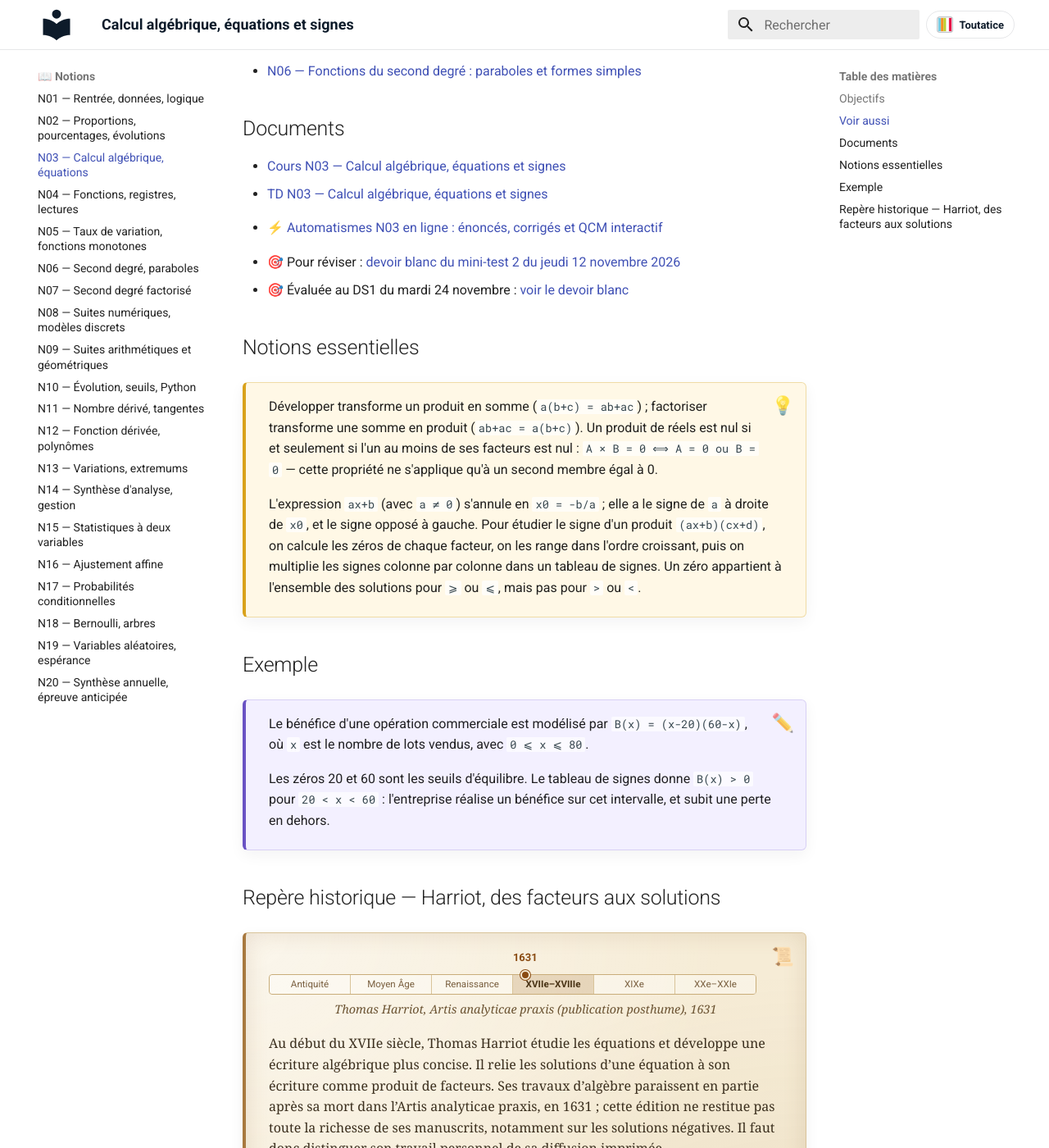
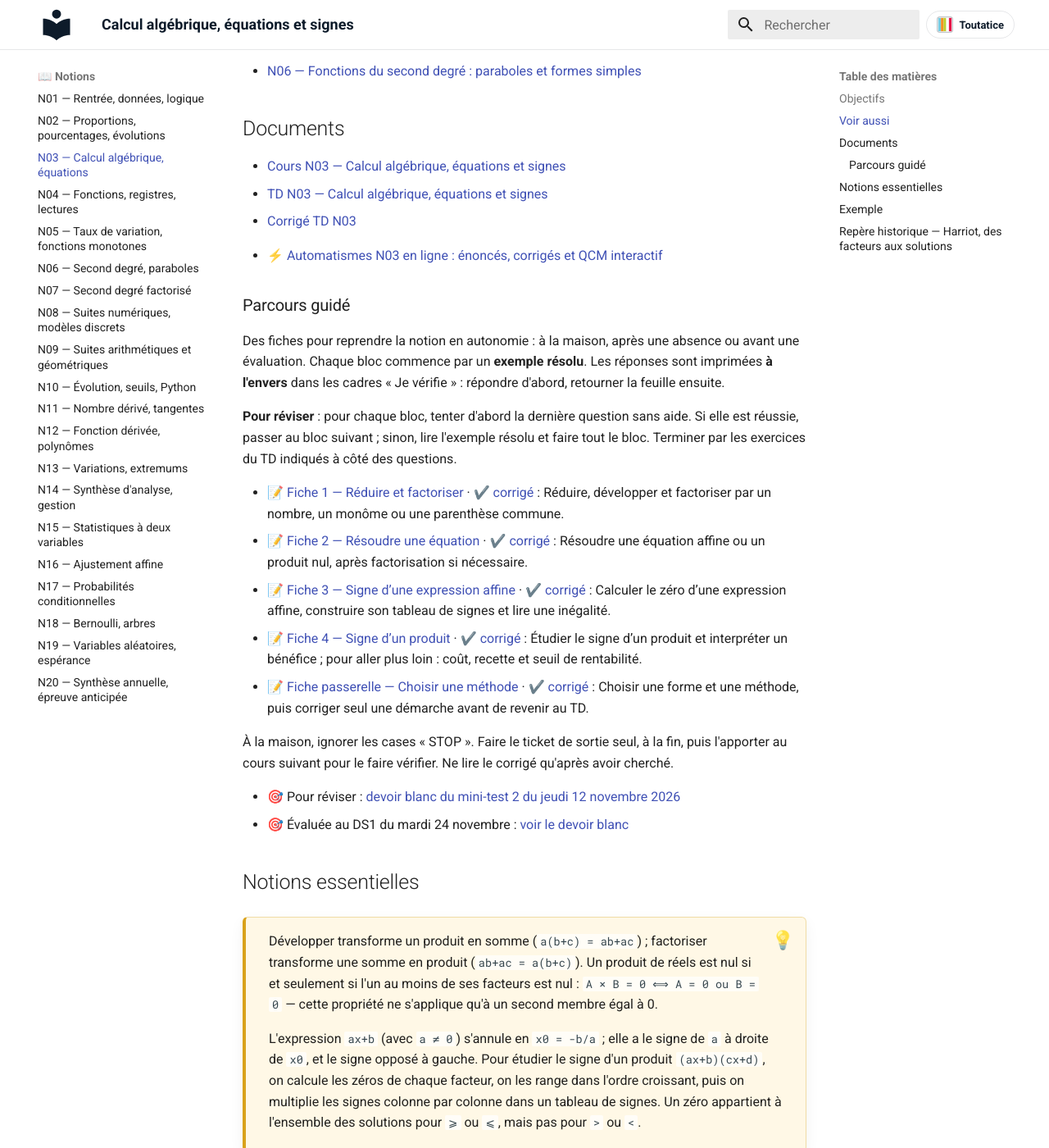
Before and after one commit to vnicolle56610/maths-1stmg, an MkDocs documentation site: the page built from docs/notions/N03-calcul-algebrique-equations.md, in a window 1280 px wide and 1400 px high, scrolled down 663 px. Shown: the whole window at 82% size. Built offline with MkDocs 1.6.1 and Material for MkDocs 9.7.7, drawn with Linux system fonts in a browser that asks for light colours.

Commit message:
Publication automatique : 11 fichier(s) copié(s), 2 page(s) mise(s) à jour
Fichiers copiés :
  - docs/corriges/CORRIGE_TD_N03_CALCUL_ALGEBRIQUE_EQUATIONS_SIGNES.pdf
  - docs/parcours-guide/PARCOURS_GUIDE_N03_FICHE_1.pdf
  - docs/parcours-guide/PARCOURS_GUIDE_N03_FICHE_1_CORRIGE.pdf
  - docs/parcours-guide/PARCOURS_GUIDE_N03_FICHE_2.pdf
  - docs/parcours-guide/PARCOURS_GUIDE_N03_FICHE_2_CORRIGE.pdf
  - docs/parcours-guide/PARCOURS_GUIDE_N03_FICHE_3.pdf
  - docs/parcours-guide/PARCOURS_GUIDE_N03_FICHE_3_CORRIGE.pdf
  - docs/parcours-guide/PARCOURS_GUIDE_N03_FICHE_4.pdf
  - docs/parcours-guide/PARCOURS_GUIDE_N03_FICHE_4_CORRIGE.pdf
  - docs/parcours-guide/PARCOURS_GUIDE_N03_FICHE_5.pdf
  - docs/parcours-guide/PARCOURS_GUIDE_N03_FICHE_5_CORRIGE.pdf

Pages mises à jour :
  - docs/corriges/index.md
  - docs/notions/N03-calcul-algebrique-equations.md

Autres fichiers :
  - publication_manifest.json

Généré par le protocole de publication (publier_ressources_site.py / publier_ressources_gui.py).

```diff
--- a/docs/notions/N03-calcul-algebrique-equations.md
+++ b/docs/notions/N03-calcul-algebrique-equations.md
@@ -31,11 +31,28 @@ Le calcul algébrique permet de transformer des expressions et de résoudre des
 <!-- AUTO-DOCS:START -->
 - [Cours N03 — Calcul algébrique, équations et signes](../cours/COURS_N03_CALCUL_ALGEBRIQUE_EQUATIONS_SIGNES.pdf)
 - [TD N03 — Calcul algébrique, équations et signes](../td/TD_N03_CALCUL_ALGEBRIQUE_EQUATIONS_SIGNES.pdf)
+- [Corrigé TD N03](../corriges/CORRIGE_TD_N03_CALCUL_ALGEBRIQUE_EQUATIONS_SIGNES.pdf)
 <!-- AUTO-DOCS:END -->
 
 <!-- AUTOMATISMES-WEB:START -->
 - ⚡ [Automatismes N03 en ligne : énoncés, corrigés et QCM interactif](../automatismes/automatismes-N03-calcul-algebrique-equations.md)
 <!-- AUTOMATISMES-WEB:END -->
+
+<!-- PARCOURS-GUIDE:START -->
+### Parcours guidé
+
+Des fiches pour reprendre la notion en autonomie : à la maison, après une absence ou avant une évaluation. Chaque bloc commence par un **exemple résolu**. Les réponses sont imprimées **à l'envers** dans les cadres « Je vérifie » : répondre d'abord, retourner la feuille ensuite.
+
+**Pour réviser** : pour chaque bloc, tenter d'abord la dernière question sans aide. Si elle est réussie, passer au bloc suivant ; sinon, lire l'exemple résolu et faire tout le bloc. Terminer par les exercices du TD indiqués à côté des questions.
+
+- 📝 [Fiche 1 — Réduire et factoriser](../parcours-guide/PARCOURS_GUIDE_N03_FICHE_1.pdf) · ✔️ [corrigé](../parcours-guide/PARCOURS_GUIDE_N03_FICHE_1_CORRIGE.pdf) : Réduire, développer et factoriser par un nombre, un monôme ou une parenthèse commune.
+- 📝 [Fiche 2 — Résoudre une équation](../parcours-guide/PARCOURS_GUIDE_N03_FICHE_2.pdf) · ✔️ [corrigé](../parcours-guide/PARCOURS_GUIDE_N03_FICHE_2_CORRIGE.pdf) : Résoudre une équation affine ou un produit nul, après factorisation si nécessaire.
+- 📝 [Fiche 3 — Signe d’une expression affine](../parcours-guide/PARCOURS_GUIDE_N03_FICHE_3.pdf) · ✔️ [corrigé](../parcours-guide/PARCOURS_GUIDE_N03_FICHE_3_CORRIGE.pdf) : Calculer le zéro d’une expression affine, construire son tableau de signes et lire une inégalité.
+- 📝 [Fiche 4 — Signe d’un produit](../parcours-guide/PARCOURS_GUIDE_N03_FICHE_4.pdf) · ✔️ [corrigé](../parcours-guide/PARCOURS_GUIDE_N03_FICHE_4_CORRIGE.pdf) : Étudier le signe d’un produit et interpréter un bénéfice ; pour aller plus loin : coût, recette et seuil de rentabilité.
+- 📝 [Fiche passerelle — Choisir une méthode](../parcours-guide/PARCOURS_GUIDE_N03_FICHE_5.pdf) · ✔️ [corrigé](../parcours-guide/PARCOURS_GUIDE_N03_FICHE_5_CORRIGE.pdf) : Choisir une forme et une méthode, puis corriger seul une démarche avant de revenir au TD.
+
+À la maison, ignorer les cases « STOP ». Faire le ticket de sortie seul, à la fin, puis l'apporter au cours suivant pour le faire vérifier. Ne lire le corrigé qu'après avoir cherché.
+<!-- PARCOURS-GUIDE:END -->
 
 <!-- AUTO-EVAL:START -->
 - 🎯 Pour réviser : [devoir blanc du mini-test 2 du jeudi 12 novembre 2026](../preparer-evaluation/index.md#mt2-2026-2027)
```
Also changed, not shown: docs/corriges/index.md (+9 -0 lines), publication_manifest.json (+17 -0 lines), 11 other files.
